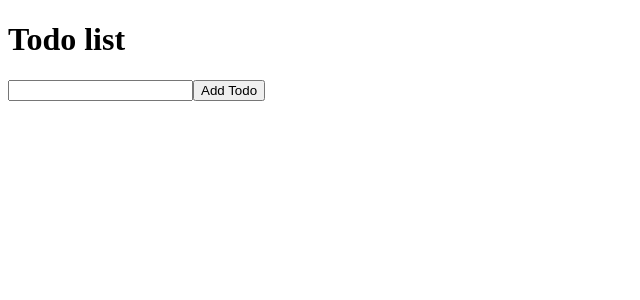
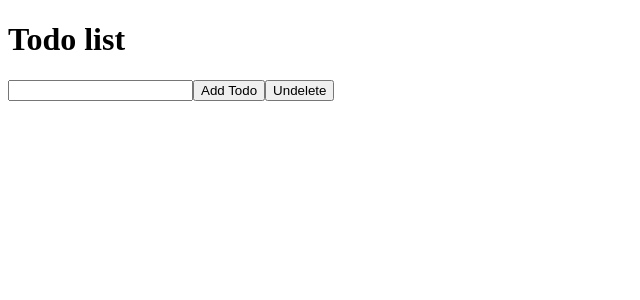
Before and after one commit to astatsuya/my-react-todolist, a React (Create React App) app: page / in a window 1280 px wide. Shown: the top 300 px of the page, without its empty margins (0-640 px from the left). Built offline with nearby package versions, Linux system fonts and the light colour scheme.

Commit message:
add undelete button

```diff
--- a/src/components/addTodo/index.js
+++ b/src/components/addTodo/index.js
@@ -1,7 +1,7 @@
 import React from 'react';
 import PropTypes from 'prop-types';
 
-const AddTodo = ({ submitTodo }) => {
+const AddTodo = ({ submitTodo, undeleteTodo }) => {
   let input;
 
   return (
@@ -24,6 +24,13 @@ const AddTodo = ({ submitTodo }) => {
         <button type="submit" className="todo-submit">
           Add Todo
         </button>
+
+        <button
+         className="todo-undelete"
+         onclick={() => undeleteTodo()}
+        >
+         Undelete
+        </button>
       </form>
     </div>
   );
```
